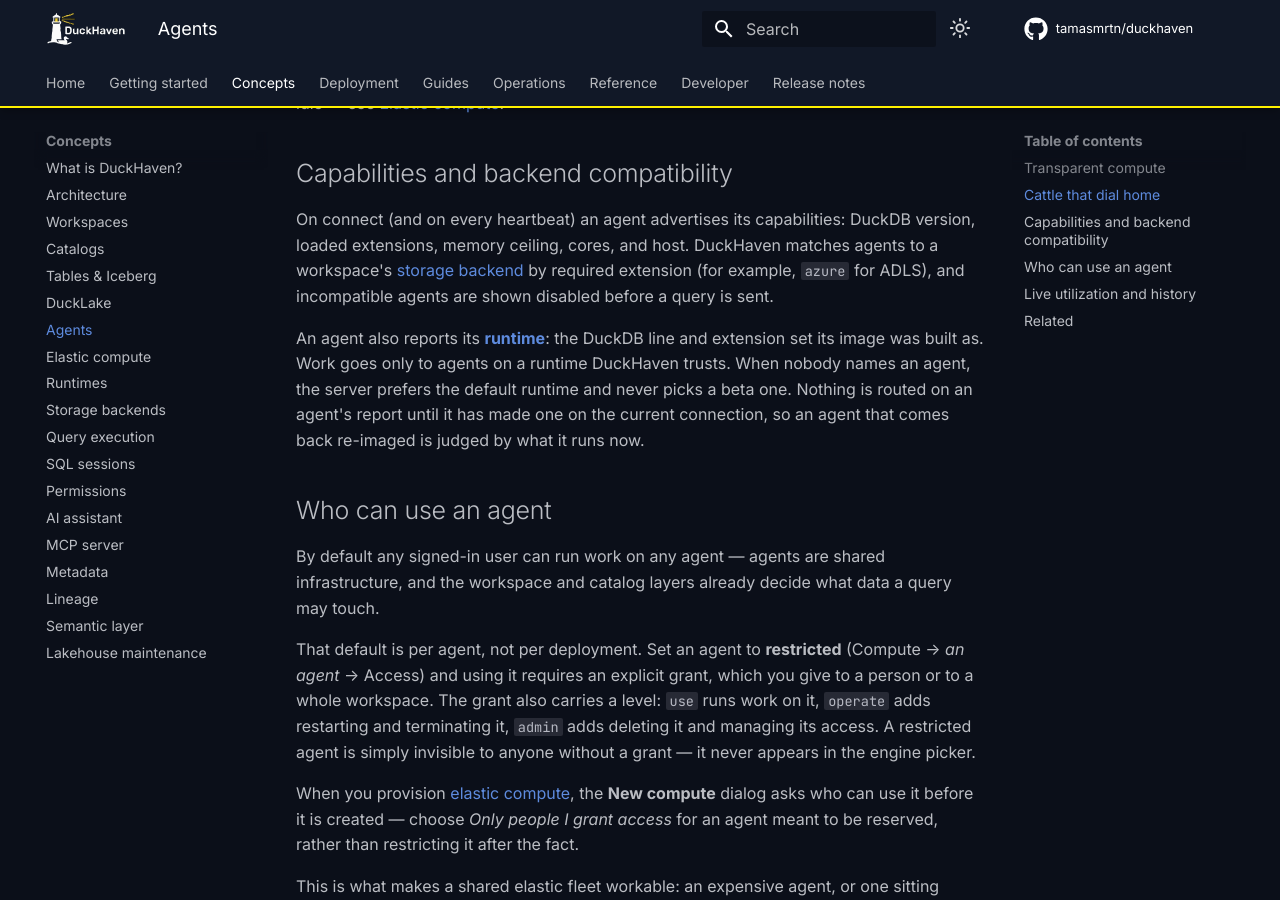
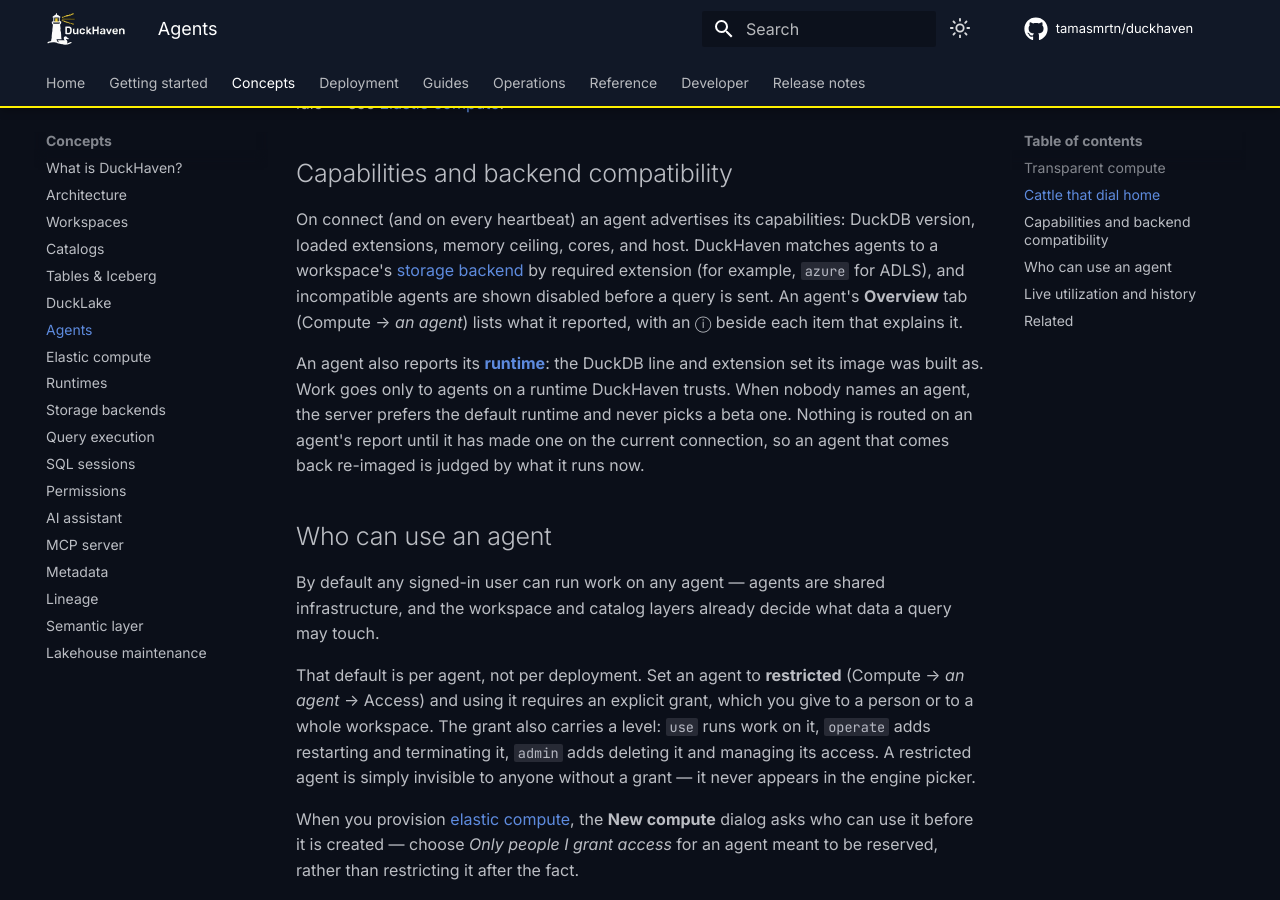
Before and after one commit to tamasmrtn/duckhaven, an MkDocs documentation site: the page built from docs/concepts/agents.md, in a window 1280 px wide and 900 px high, scrolled down 603 px. Built offline with MkDocs 1.6.1 and Material for MkDocs 9.7.7, drawn with Linux system fonts in a browser that asks for light colours; comment, search, counter and statistics services are not loaded.

Commit message:
Mention the capability explanations on the agents page

```diff
--- a/docs/concepts/agents.md
+++ b/docs/concepts/agents.md
@@ -22,7 +22,8 @@
 
 On connect (and on every heartbeat) an agent advertises its capabilities: DuckDB version, loaded extensions, memory
 ceiling, cores, and host. DuckHaven matches agents to a workspace's [storage backend](storage-backends.md) by required
-extension (for example, `azure` for ADLS), and incompatible agents are shown disabled before a query is sent.
+extension (for example, `azure` for ADLS), and incompatible agents are shown disabled before a query is sent. An
+agent's **Overview** tab (Compute → *an agent*) lists what it reported, with an ⓘ beside each item that explains it.
 
 An agent also reports its **[runtime](runtimes.md)**: the DuckDB line and extension set its image was built as.
 Work goes only to agents on a runtime DuckHaven trusts. When nobody names an agent, the server prefers the default
```
